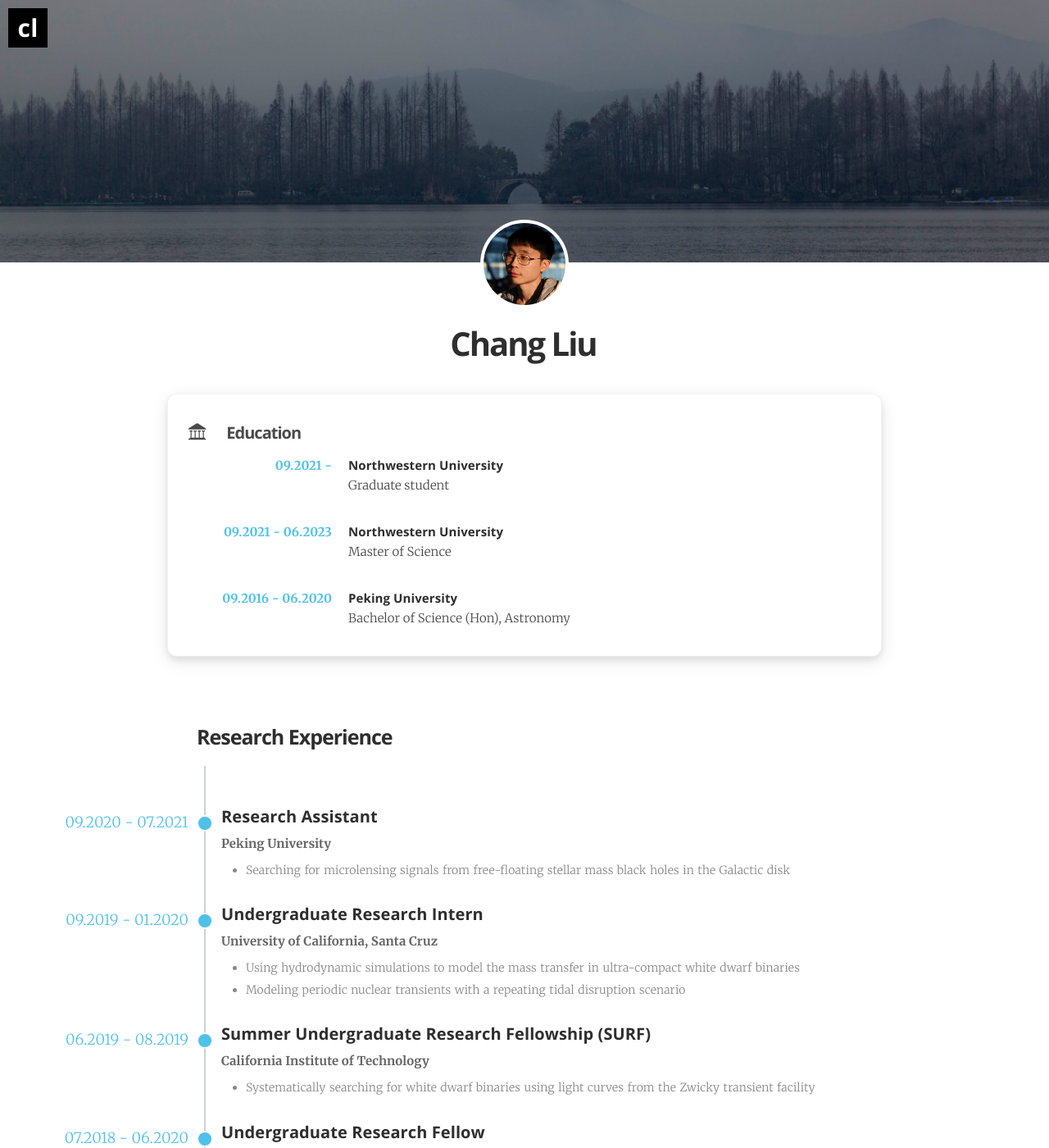
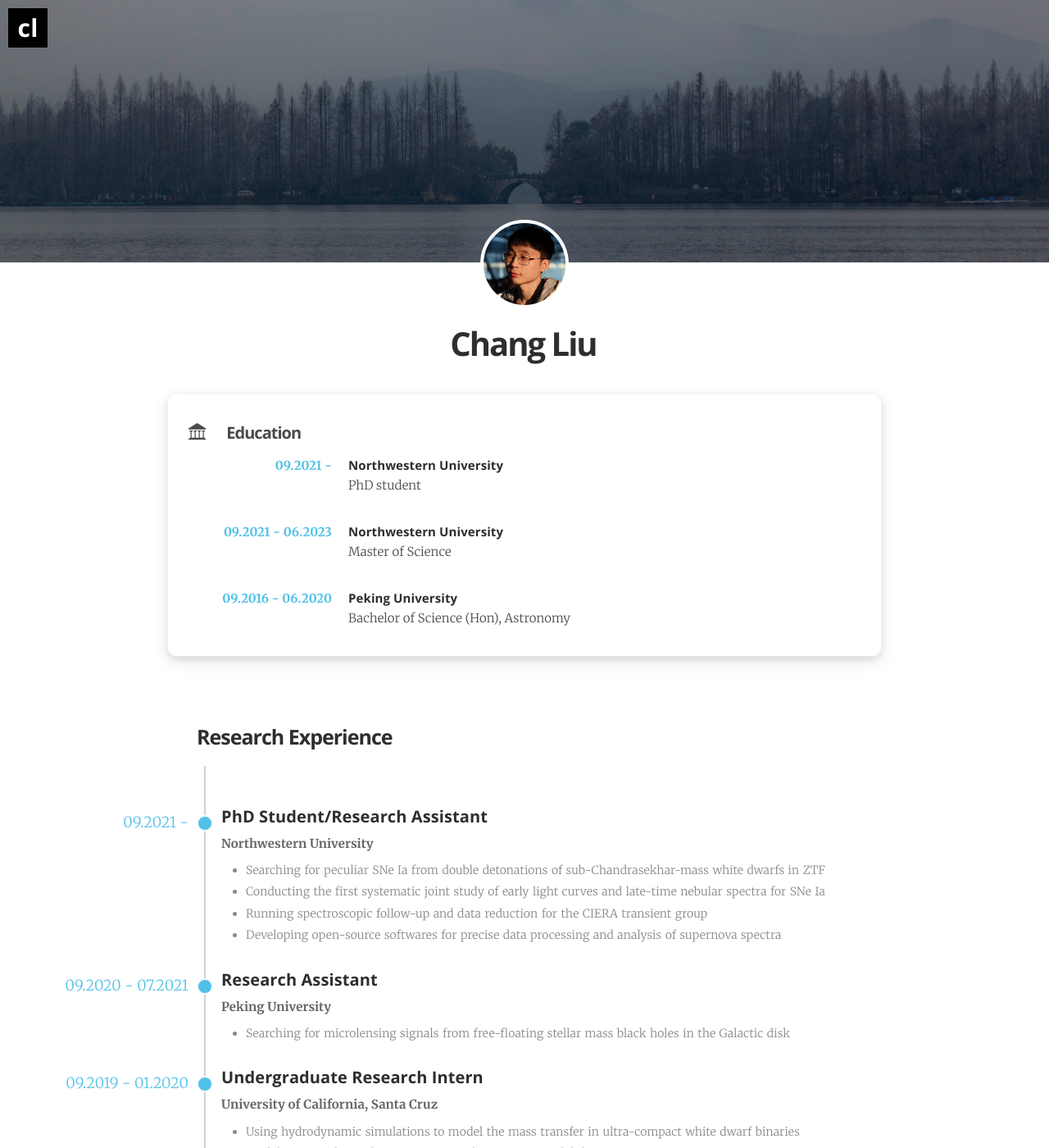
Before and after one commit to slowdivePTG/slowdivePTG.github.io, a Jekyll site: the page built from _pages/cv.html, in a window 1280 px wide and 1400 px high. Shown: the whole window at 82% size. Built offline with Jekyll 4.4.1, drawn with Linux system fonts in a browser that asks for light colours; some web fonts are replaced.

```diff
--- a/_data/cv.yml
+++ b/_data/cv.yml
@@ -3,7 +3,7 @@
     education:
         - time:             "09.2021 - "
           location:         "Northwestern University"
-          description:      "Graduate student"
+          description:      "PhD student"
         - time:             "09.2021 - 06.2023"
           location:         "Northwestern University"
           description:      "Master of Science"
@@ -11,6 +11,15 @@
           location:         "Peking University"
           description:      "Bachelor of Science (Hon), Astronomy"
     employment:
+        - time:             "09.2021 -"
+          location:         "Evaston, IL, US"
+          company:          "Northwestern University"
+          position:         "PhD Student/Research Assistant"
+          responsibilities:
+            - "Searching for peculiar SNe Ia from double detonations of sub-Chandrasekhar-mass white dwarfs in ZTF"
+            - "Conducting the first systematic joint study of early light curves and late-time nebular spectra for SNe Ia"
+            - "Running spectroscopic follow-up and data reduction for the CIERA transient group"
+            - "Developing open-source softwares for precise data processing and analysis of supernova spectra"
         - time:             "09.2020 - 07.2021"
           location:         "Beijing, China"
           company:          "Peking University"
@@ -18,14 +27,14 @@
           responsibilities:
             - "Searching for microlensing signals from free-floating stellar mass black holes in the Galactic disk"
         - time:             "09.2019 - 01.2020"
-          location:         "Santa Cruz, US"
+          location:         "Santa Cruz, CA, US"
           company:          "University of California, Santa Cruz"
           position:         "Undergraduate Research Intern"
           responsibilities:
             - "Using hydrodynamic simulations to model the mass transfer in ultra-compact white dwarf binaries"
             - "Modeling periodic nuclear transients with a repeating tidal disruption scenario"
         - time:             "06.2019 - 08.2019"
-          location:         "Pasadena, US"
+          location:         "Pasadena, CA, US"
           company:          "California Institute of Technology"
           position:         "Summer Undergraduate Research Fellowship (SURF)"
           responsibilities:
--- a/_pages/cv.html
+++ b/_pages/cv.html
@@ -89,9 +89,7 @@
 {% endfor %}-->
 
 <h2 class="project-heading"></br>PDF Version</h2>
-<div class="md-card no-border">
-    <p>{{cv.profile}}</p>
-</div>
+<p>{{cv.profile}}</p>
 
 <iframe
     src="//docs.google.com/viewer?url=https://slowdiveptg.github.io/cv/resume_cv.pdf?dl=0&amp;hl=en_US&amp;embedded=true"
```
